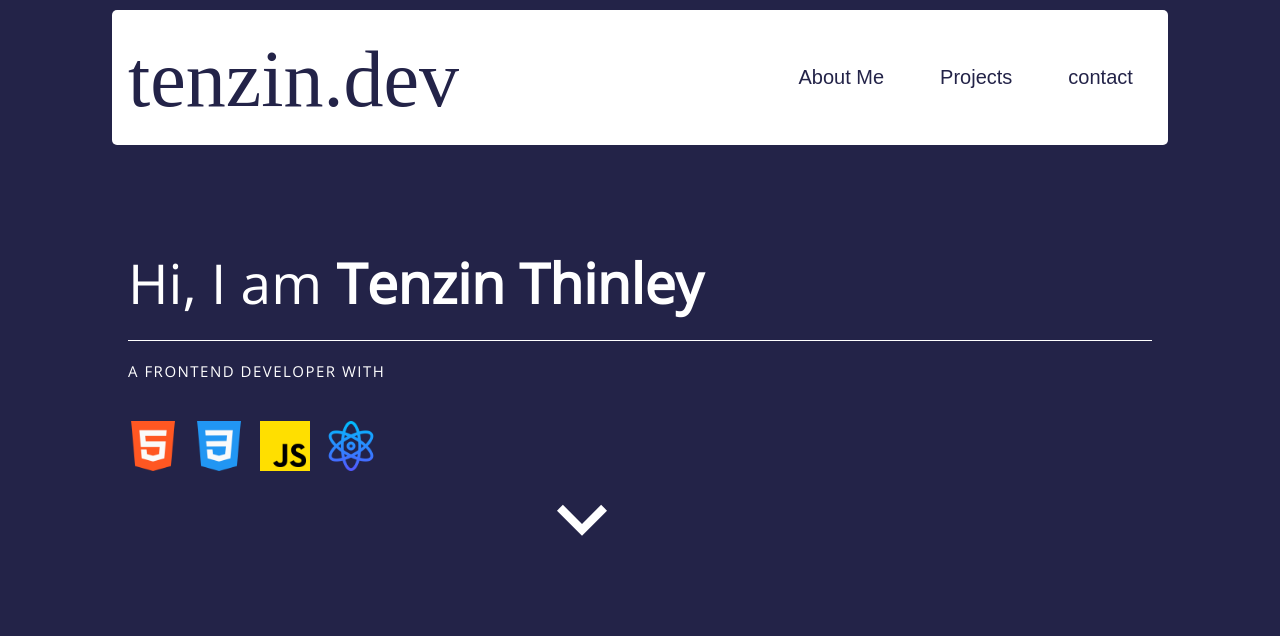
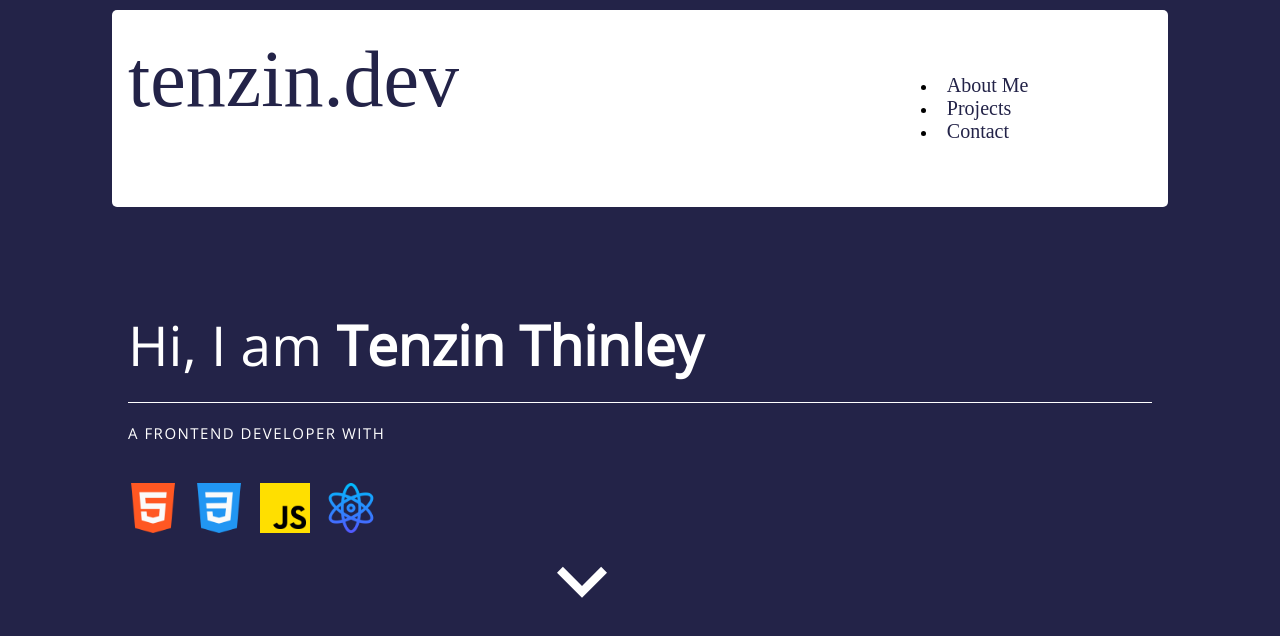
Before and after one commit to tenthin/portfolio-site, a React (Create React App) app: page / in a window 1280 px wide. Shown: the top 636 px of the page. Built offline with nearby package versions, Linux system fonts and the light colour scheme.

Commit message:
Changed Navbar from div to UL LI

```diff
--- a/src/component/Header/Navbar.js
+++ b/src/component/Header/Navbar.js
@@ -7,37 +7,30 @@ export default function Navbar() {
   return (
     <div className="navbar">
       {/* <button className="button">
-        <NavLink className="linkbutton" to={"/"}>
+        <NavLink cla
+        ssName="linkbutton" to={"/"}>
           Home
         </NavLink>
       </button> */}
-      <button className="button">
-        {/* <button
-        className={`button ${activeButton === "about-me" ? "active" : ""}`}
-        onClick={() => setActiveButton("about-me")}
-      > */}
-        {/* <NavLink className="linkbutton" to={"#aboutme"}> */}
-        <a className="linkbutton" href="#aboutme">
+      <nav>
+      <ul>
+        <li>
+         <a className="linkbutton" href="#aboutme">
           About Me
         </a>
-        {/* </NavLink> */}
-      </button>
-      <button className="button">
-        {/* <NavLink className="linkbutton" to={"/project"}> */}
-        {/* Projects */}
-        {/* </NavLink> */}
-        <a className="linkbutton" href="#projects">
+        </li>
+        <li>
+         <a className="linkbutton" href="#aboutme">
           Projects
         </a>
-      </button>
-      <button className="button">
-        {/* <NavLink className="linkbutton" to={"/contact"}>
+        </li>
+        <li>
+         <a className="linkbutton" href="#aboutme">
           Contact
-        </NavLink> */}
-        <a className="linkbutton" href="#contact">
-          contact
         </a>
-      </button>
+        </li>
+      </ul>
+      </nav>
     </div>
   );
 }
```
